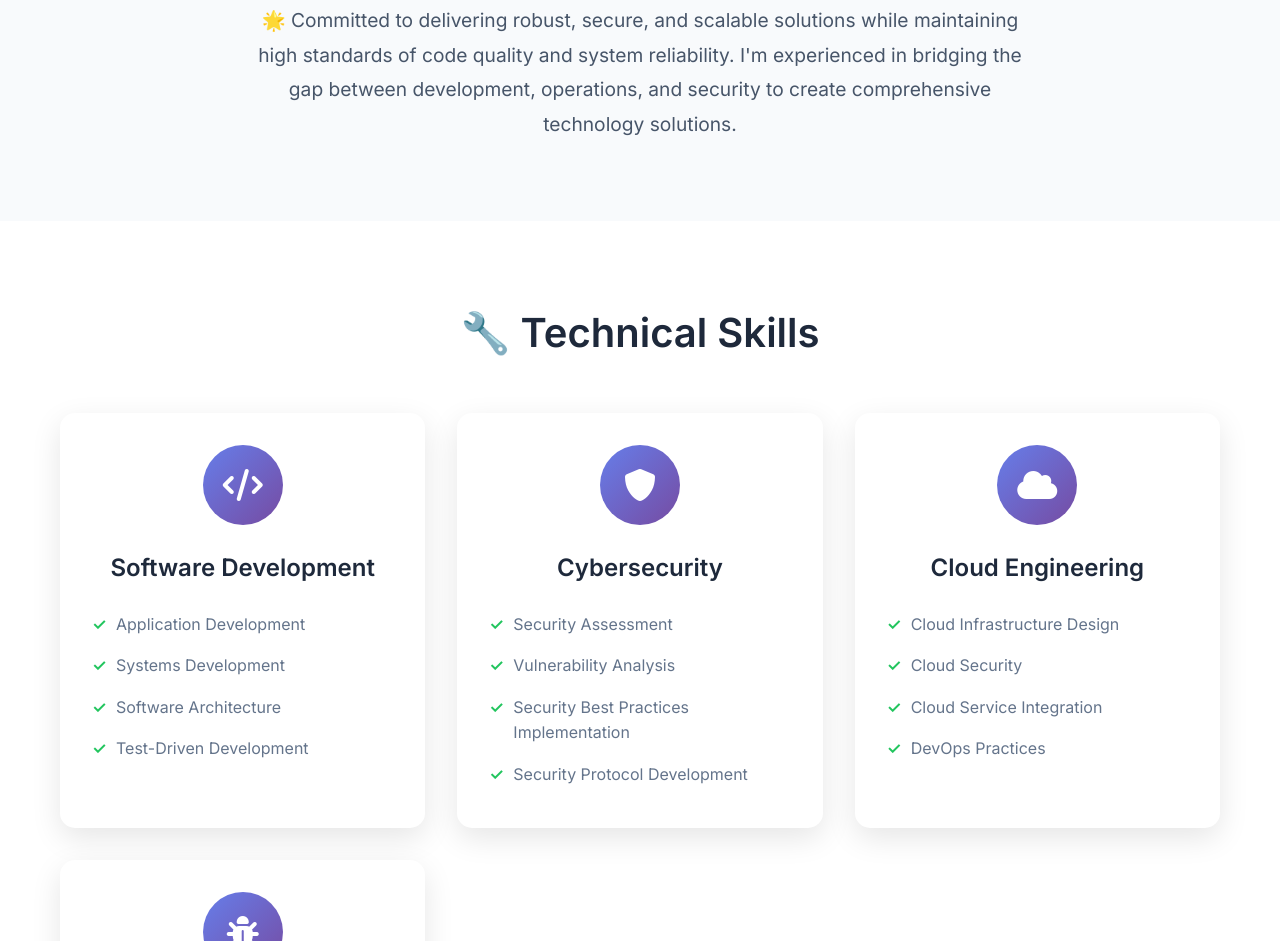
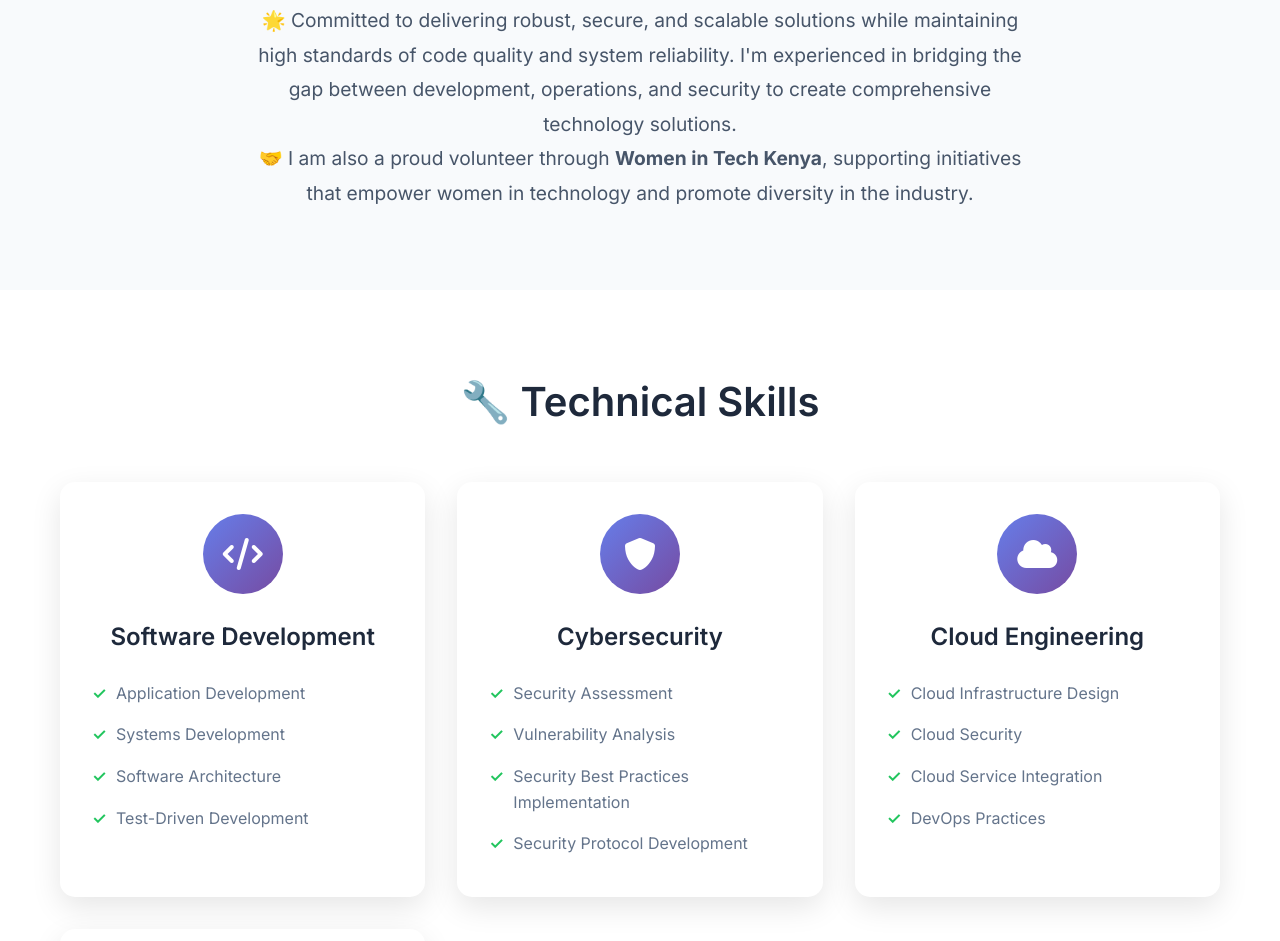
Before and after one commit to JoanJerop/JoanJerop, a plain HTML site: page index.html in a window 1280 px wide. Shown: the part 989-1930 px from the top of the page. Drawn offline with Linux system fonts and the light colour scheme.

Commit message:
Add volunteer information to README and index.html

```diff
--- a/index.html
+++ b/index.html
@@ -64,6 +64,9 @@
                     🌟 Committed to delivering robust, secure, and scalable solutions while maintaining high standards
                     of code quality and system reliability. I'm experienced in bridging the gap between development,
                     operations, and security to create comprehensive technology solutions.
+                </p>
+                <p class="about-text volunteer">
+                    🤝 I am also a proud volunteer through <strong>Women in Tech Kenya</strong>, supporting initiatives that empower women in technology and promote diversity in the industry.
                 </p>
             </div>
         </div>
```
Also changed, not shown: 1 other file.
